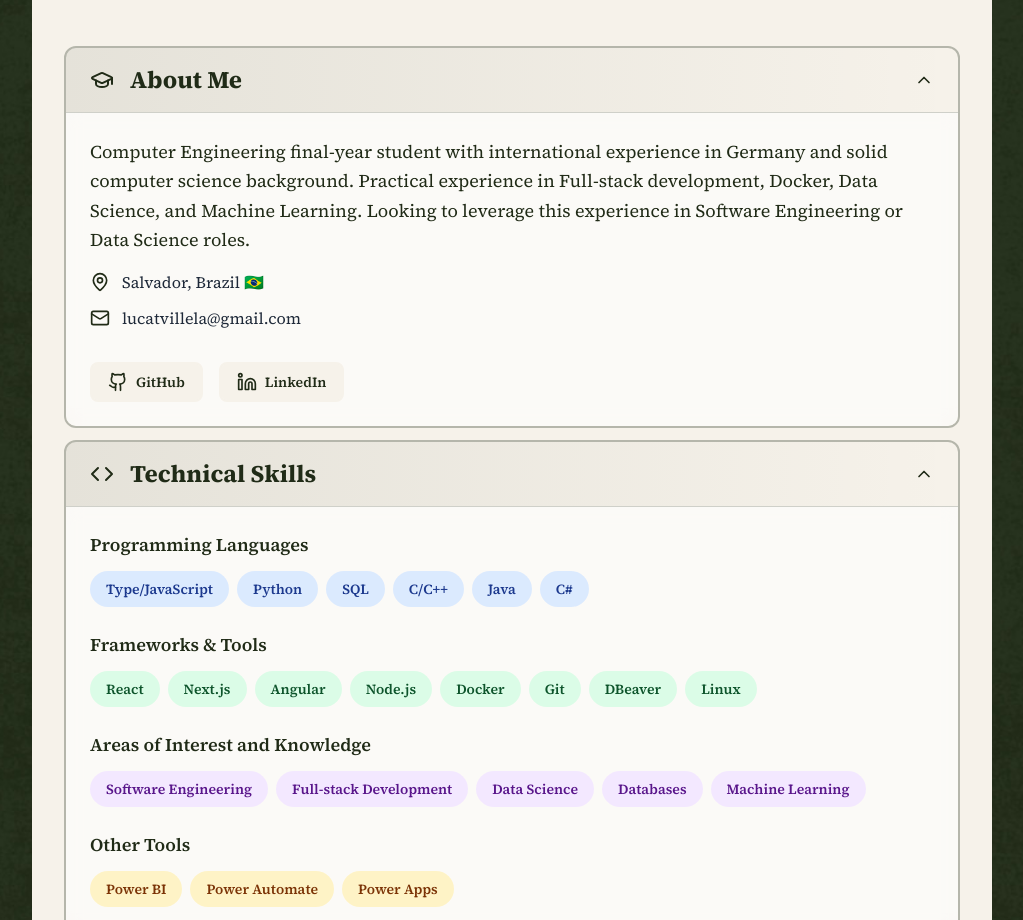
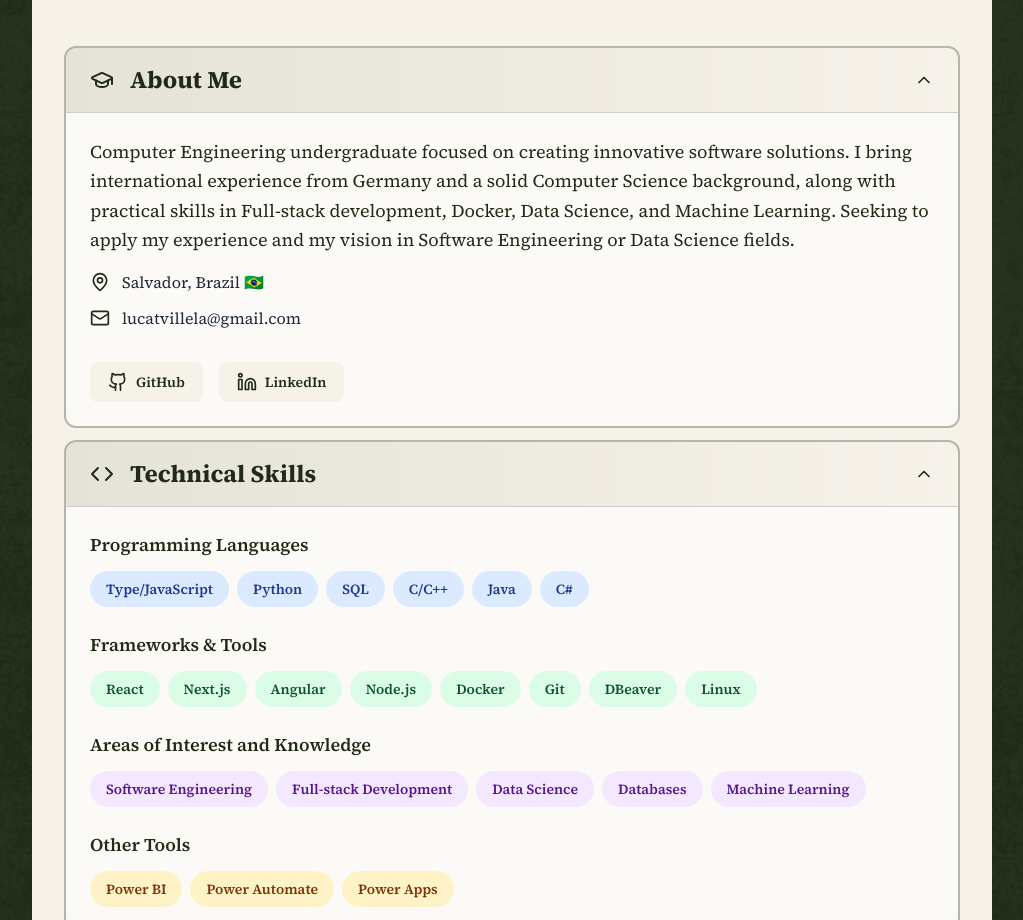
Before and after one commit to lucavillela/Project57, a Next.js app in the folder project57/: page / in a window 1280 px wide. Shown: the part 860-1780 px from the top of the page, without its empty margins (128-1151 px from the left). Built offline with nearby package versions, Linux system fonts and the light colour scheme.

Commit message:
about me text edit

```diff
--- a/project57/src/components/Curriculum.tsx
+++ b/project57/src/components/Curriculum.tsx
@@ -44,11 +44,12 @@ const Curriculum = () => {
       content: (
         <div className="space-y-4">
           <p className="font-source-serif text-lg text-brand-darkgreen leading-relaxed font-normal hover:text-gray-950 transition-colors duration-200">
-            Computer Engineering final-year student with international
-            experience in Germany and solid computer science background.
-            Practical experience in Full-stack development, Docker, Data
-            Science, and Machine Learning. Looking to leverage this experience
-            in Software Engineering or Data Science roles.
+            Computer Engineering undergraduate focused on creating innovative
+            software solutions. I bring international experience from Germany
+            and a solid Computer Science background, along with practical skills
+            in Full-stack development, Docker, Data Science, and Machine
+            Learning. Seeking to apply my experience and my vision in Software
+            Engineering or Data Science fields.
           </p>
           <div className="space-y-3">
             <div className="flex items-center gap-3 text-gray-800 hover:text-brand-darkgreen transition-colors duration-200 cursor-default">
```
